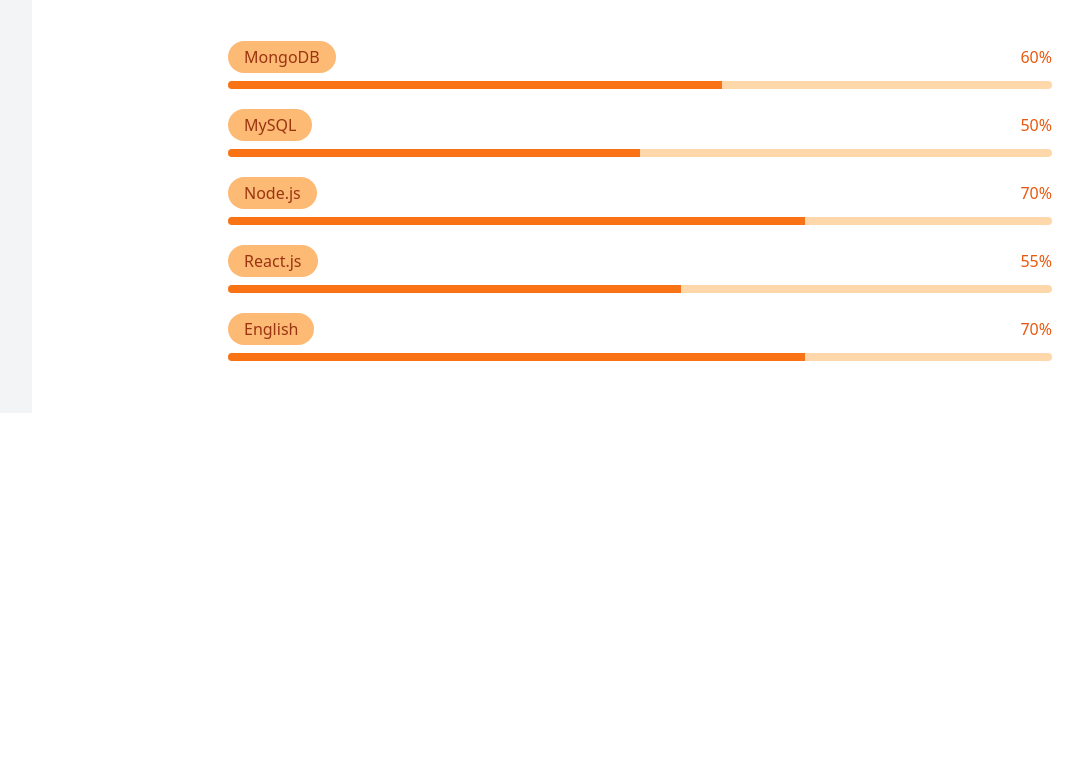
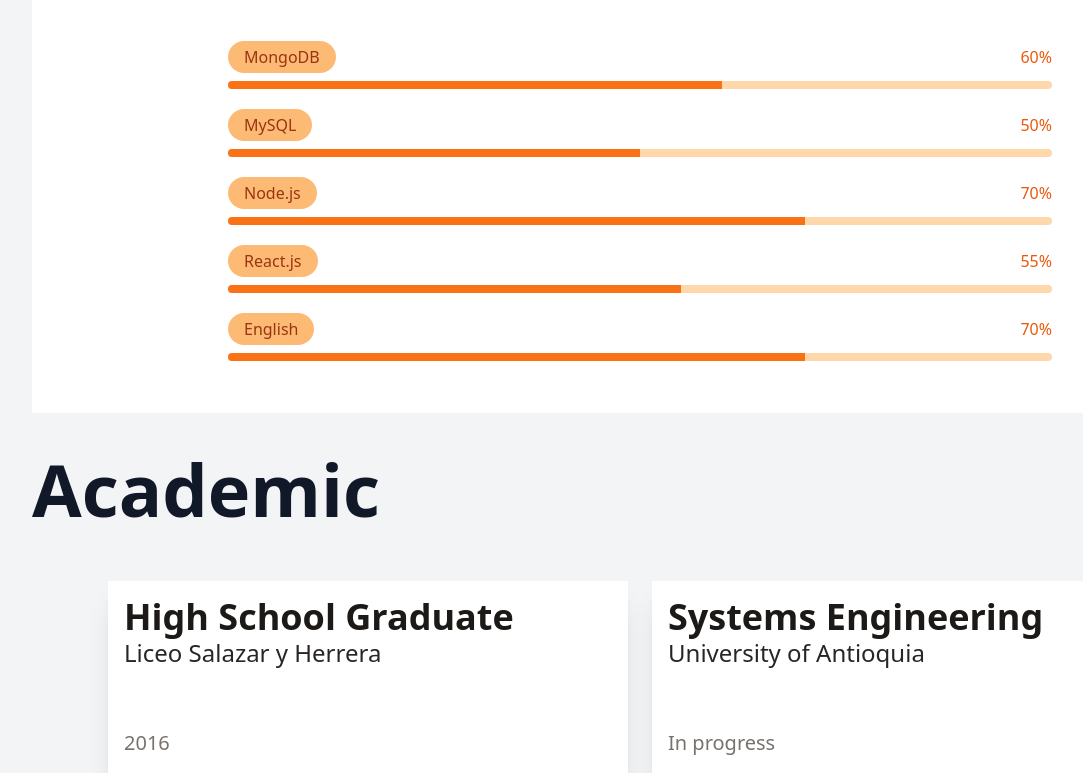
Before and after one commit to juanesgutiz19/cv-project, a React (Create React App) app: page / in a window 1280 px wide. Shown: the part 759-1532 px from the top of the page, without its empty margins (0-1083 px from the left). Before the commit the page ends 1172 px from the top, so only its background shows below. Built offline with nearby package versions, Linux system fonts and the light colour scheme.

Commit message:
Se termina la sección Academic

```diff
--- a/src/App.jsx
+++ b/src/App.jsx
@@ -2,6 +2,7 @@
 import Navbar from './components/Navbar';
 import About from './components/About';
 import Skills from './components/Skills';
+import Academic from './components/Academic';
 
 function App() {
   return (
@@ -10,6 +11,7 @@
         <Navbar/>
         <About/>
         <Skills/>
+        <Academic/>
       </div>
     </>
   );
--- a/src/components/About.jsx
+++ b/src/components/About.jsx
@@ -4,7 +4,7 @@
 const About = () => {
 
     return (
-        <div class="flex flex-col h-96 my-24 justify-center items-center">
+        <div className="flex flex-col h-96 my-24 justify-center items-center">
                 <div>
                     <img src={ Picture } alt="juan pic" className="w-44 h-44 rounded-full object-cover drop-shadow-2xl"/>
                 </div>
--- /dev/null
+++ b/src/components/Academic.jsx
@@ -0,0 +1,20 @@
+import React from 'react';
+import AcademicCard from './AcademicCard';
+
+const Academic = () => {
+    return (
+        <>
+            <div className="">
+                <h1 className="text-gray-900 text-4xl md:text-5xl lg:text-7xl font-bold mt-10 text-center md:text-left md:mx-6 lg:mx-8" >Academic</h1>
+                {/* px-24 */}
+                <div className= "flex flex-col lg:flex-row px-10 md:px-24">
+                    <AcademicCard qualification="High School Graduate" institution="Liceo Salazar y Herrera" period= { 2016 }/>
+                    <AcademicCard qualification="Systems Engineering" institution="University of Antioquia"/>
+                </div>
+
+            </div>
+        </>
+    )
+}
+
+export default Academic;
--- /dev/null
+++ b/src/components/AcademicCard.jsx
@@ -0,0 +1,17 @@
+import React from 'react';
+
+const AcademicCard = ( {qualification, institution, period = 'In progress'} ) => {
+    return (
+        <div className="flex flex-col justify-between w-full lg:w-1/2 h-40 md:h-48 bg-white shadow-xl p-4 mt-14 lg:mx-3">
+            <div>
+                <h2 className="text-gray-3 text-2xl md:text-4xl font-extrabold">{ qualification }</h2>
+                <h3 className="text-gray-4 text-xl font-medium md:text-2xl">{ institution }</h3>
+            </div>
+            <div>
+                <small className="text-gray-5 text-lg md:text-xl font-normal">{ period }</small>
+            </div>
+        </div>
+    )
+}
+
+export default AcademicCard;
--- a/src/components/SkillProgressBar.jsx
+++ b/src/components/SkillProgressBar.jsx
@@ -3,17 +3,17 @@
 const SkillProgressBar = ( { skillName, progressPercentage } ) => {
     return (
         <>
-            <div class="pt-1">
-                <div class="flex mb-2 items-center justify-between">
+            <div className="pt-1">
+                <div className="flex mb-2 items-center justify-between">
                     <div>
-                        <span class="text-base font-normal inline-block py-1 px-4 rounded-full text-orange-800 bg-orange-300">
+                        <span className="text-base font-normal inline-block py-1 px-4 rounded-full text-orange-800 bg-orange-300">
                         { skillName } </span>
                     </div>
-                    <div class="text-right">
-                        <span class="text-base font-medium inline-block text-orange-600"> { progressPercentage }% </span>
+                    <div className="text-right">
+                        <span className="text-base font-medium inline-block text-orange-600"> { progressPercentage }% </span>
                     </div>
                 </div>
-                <div class="overflow-hidden h-2 mb-4 text-xs flex rounded bg-orange-200">
+                <div className="overflow-hidden h-2 mb-4 text-xs flex rounded bg-orange-200">
                     <div style= {{width: `${progressPercentage}%`}} className="shadow-none flex flex-col text-center whitespace-nowrap text-white justify-center bg-orange-500"></div>
                 </div>
             </div>
--- a/tailwind.config.js
+++ b/tailwind.config.js
@@ -5,7 +5,10 @@
       colors: {
         gray: {
           1: '#333333',
-          2: '#4F4F4F'
+          2: '#4F4F4F',
+          3: '#1c1917',
+          4: '#292524',
+          5: '#78716C'
         }
       }
     },
```
